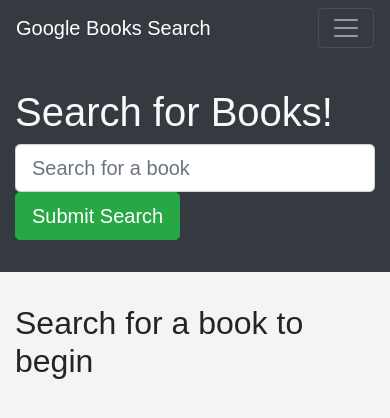
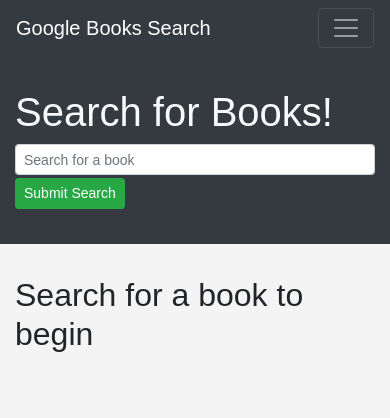
Before and after one commit to PhilipJohnson1021/GoogleBooksAPI-mern-graphql, a React (Create React App) app in the folder client/: page / in a window 390 px wide. Shown: the top 418 px of the page. Built offline with nearby package versions, Linux system fonts and the light colour scheme.

Commit message:
fixed mobile responsive

```diff
--- a/client/src/pages/SearchBooks.js
+++ b/client/src/pages/SearchBooks.js
@@ -101,7 +101,7 @@
   return (
     <>
       <Jumbotron fluid className="text-light bg-dark">
-        <Container>
+        <Container style={{ maxWidth: "900px" }}>
           <h1>Search for Books!</h1>
           <Form onSubmit={handleFormSubmit}>
             <Form.Row>
@@ -111,12 +111,17 @@
                   value={searchInput}
                   onChange={(e) => setSearchInput(e.target.value)}
                   type="text"
-                  size="lg"
+                  size="sm"
                   placeholder="Search for a book"
                 />
               </Col>
               <Col xs={12} md={4}>
-                <Button type="submit" variant="success" size="lg">
+                <Button
+                  type="submit"
+                  variant="success"
+                  size="sm"
+                  style={{ margin: "0.2rem 0" }}
+                >
                   Submit Search
                 </Button>
               </Col>
@@ -132,7 +137,7 @@
         </h2>
         <div
           style={{
-            flexDirection: "col", // Set the direction to row
+            flexDirection: "col",
             overflowX: "auto",
           }}
         >
@@ -141,13 +146,14 @@
               <div
                 key={book.bookId}
                 style={{
-                  minWidth: "250px",
+                  width: "100%",
                   marginBottom: "10px",
                   border: "1px solid #ccc",
                   borderRadius: "8px",
                   padding: "10px",
                   boxSizing: "border-box",
                   display: "flex",
+                  flexDirection: "column",
                   backgroundColor: "white",
                 }}
               >
@@ -156,8 +162,8 @@
                     src={book.image}
                     alt={`The cover for ${book.title}`}
                     style={{
-                      width: "150px",
-                      height: "200px",
+                      width: "100%",
+                      height: "auto",
                       objectFit: "cover",
                       marginBottom: "10px",
                     }}
@@ -222,6 +228,7 @@
                       display: "flex",
                       flexDirection: "row",
                       alignItems: "baseline",
+                      marginTop: "0.5rem",
                     }}
                   >
                     <Button
@@ -235,10 +242,8 @@
                         ? "Book Already Saved!"
                         : "Save This Book!"}
                     </Button>
-                    <div>
-                      <p style={{ paddingLeft: "10px", fontSize: "20px" }}>
-                        {book.ratingCount} <strong>User Save</strong>
-                      </p>
+                    <div style={{ paddingLeft: "10px", fontSize: "16px" }}>
+                      {book.ratingCount} <strong>User Save</strong>
                     </div>
                   </div>
                 </div>
```
